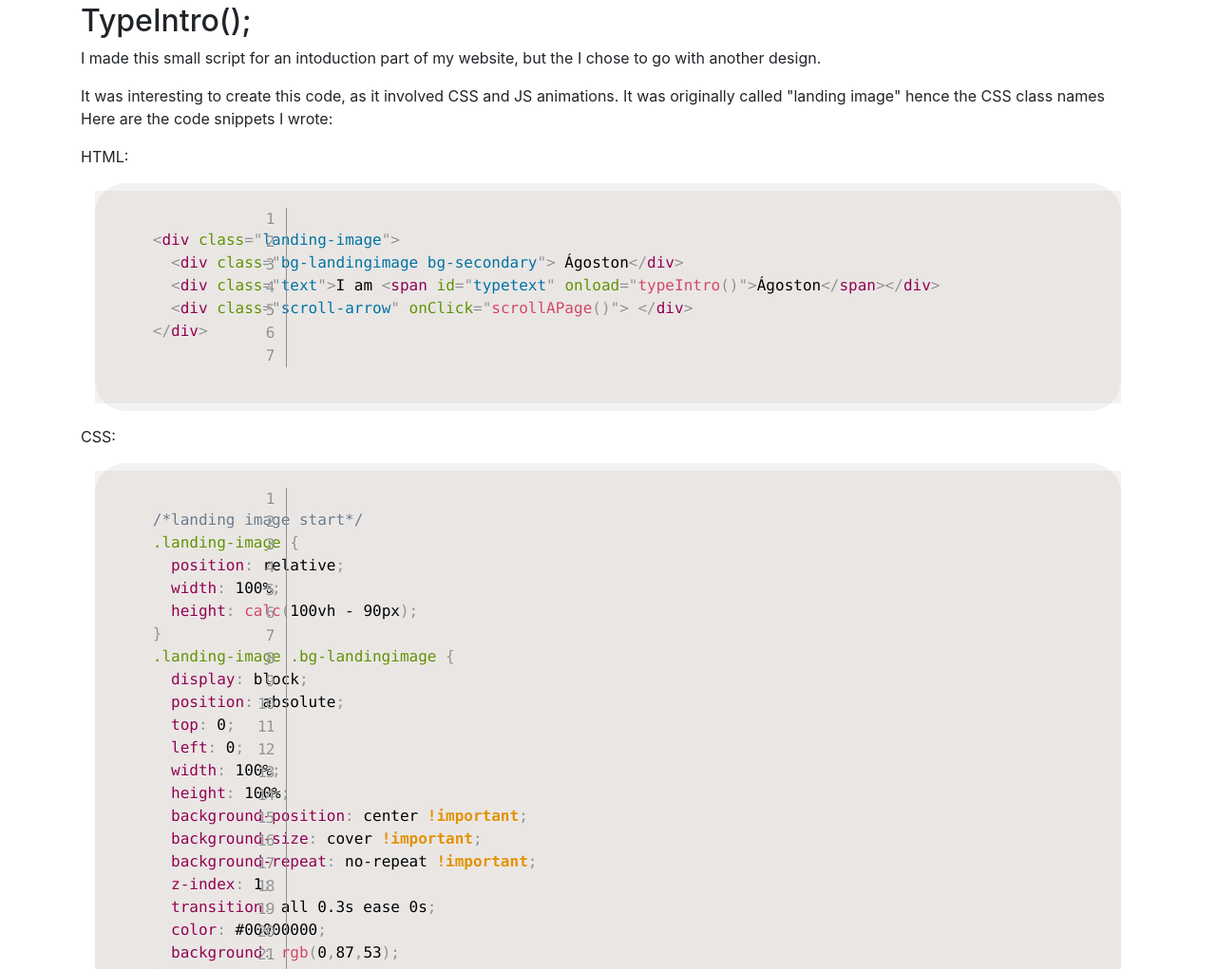
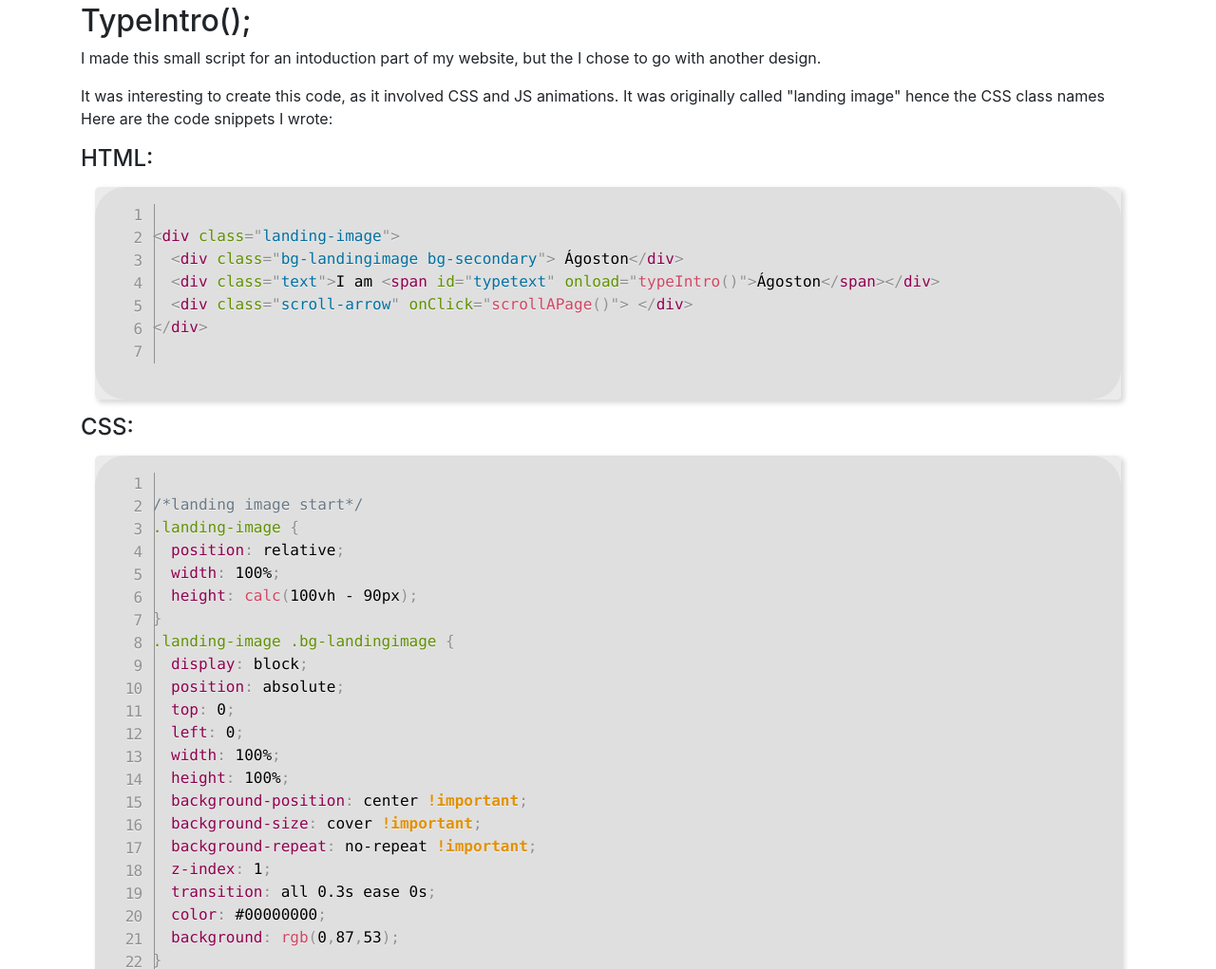
Before and after one commit to reischlago/reischlago.github.io, a plain HTML site: page pages/typeintro.html in a window 1280 px wide. Shown: the part 821-1842 px from the top of the page at 95% size. Drawn offline with Linux system fonts and the light colour scheme.

Commit message:
typeintro subtitles format code style change

```diff
--- a/css/style.css
+++ b/css/style.css
@@ -456,6 +456,7 @@ body {
     border-radius: 5px;
     overflow: hidden;
     margin: 15px;
+    box-shadow: #dbdbdb 3px 3px 5px 1px;
 }
 .box.snippet:after {
     content: ' ';
@@ -468,8 +469,12 @@ body {
     background: rgb(0 0 0 / 5%);
     border-radius: 32px;
 }
-.box.snippet > pre {
-    margin: 0;
+.box.snippet > div > pre {
+    margin: 0 !important;
+    background: #ebebeb;
+}
+.snippet .line-numbers .line-numbers-rows {
+    left: -12.5em !important;
 }
 /*Code snippets custom css end*/
 /*footer start*/
--- a/pages/typeintro.html
+++ b/pages/typeintro.html
@@ -65,7 +65,7 @@
             <h2>TypeIntro();</h2>
             <p>I made this small script for an intoduction part of my website, but the I chose to go with another design.</p>
             <p>It was interesting to create this code, as it involved CSS and JS animations. It was originally called "landing image" hence the CSS class names<br> Here are the code snippets I wrote:</p>
-            <p>HTML:</p>
+            <h4>HTML:</h4>
             <div class="box snippet">
               <pre>
                 <code class="language-HTML line-numbers" data-prismjs-copy="Copy HTML">
@@ -77,7 +77,7 @@
                 </code>
               </pre>
             </div>
-            <p>CSS:</p>
+            <h4>CSS:</h4>
             <div class="box snippet">
               <pre>
                 <code class="language-css line-numbers" data-prismjs-copy="Copy CSS">
@@ -146,7 +146,7 @@
                 </code>
               </pre>
             </div>
-            <p>JavaScript:</p>
+            <h4>JavaScript:</h4>
             <div class="box snippet">
               <pre>
                 <code class="language-js line-numbers" data-prismjs-copy="Copy JS">
```
Also changed, not shown: js/script.js (line endings or trailing spaces).
